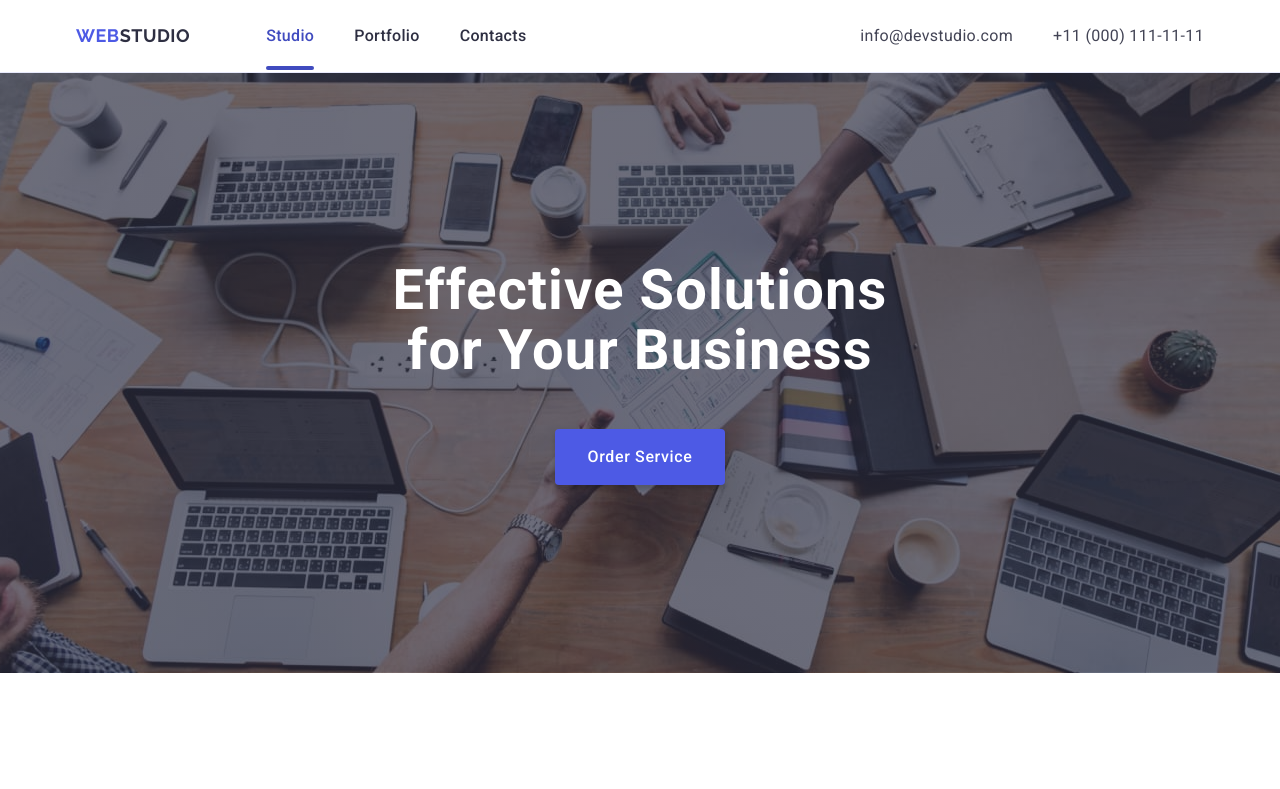
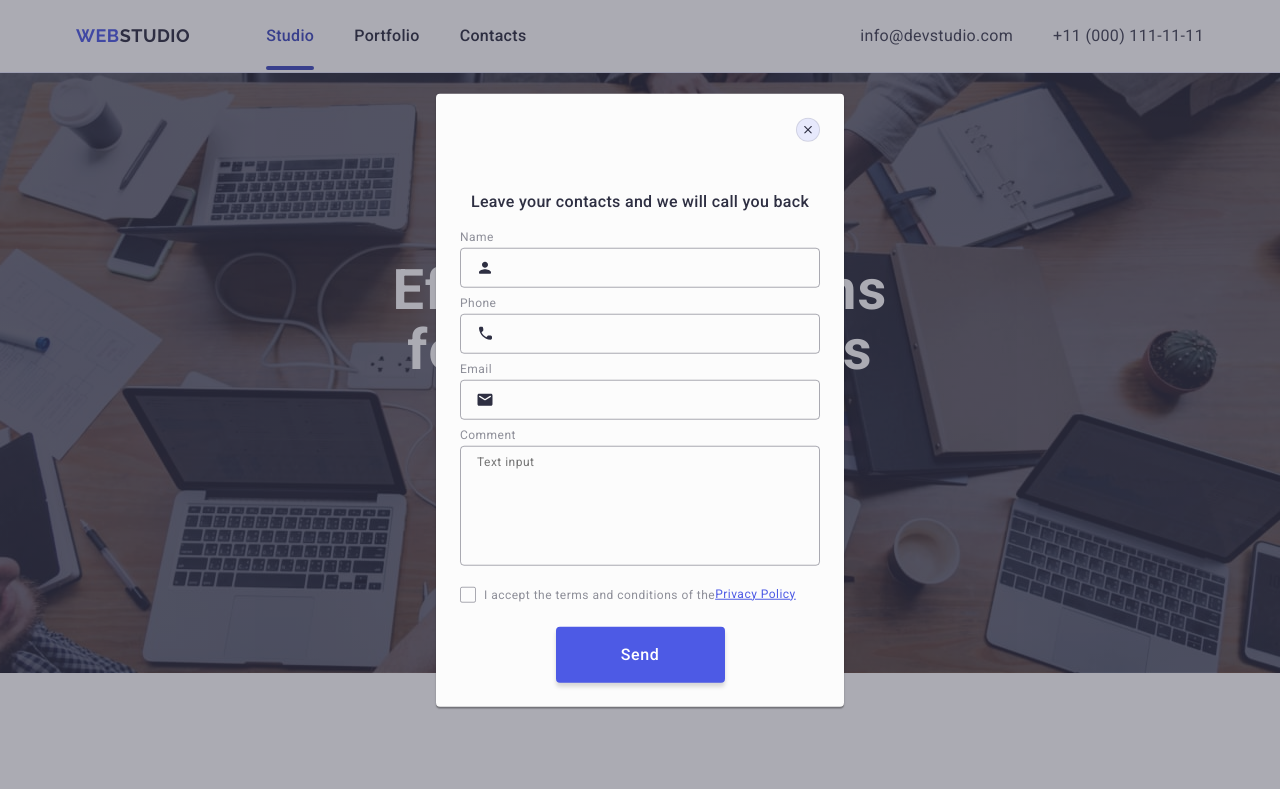
Before and after one commit to Olha-Rizhko/goit-markup-hw-05, a plain HTML site: page index.html in a window 1280 px wide. Shown: the top 789 px of the page. Drawn offline with nearby package versions, Linux system fonts and the light colour scheme.

Commit message:
add form 2nd version

```diff
--- a/css/styles.css
+++ b/css/styles.css
@@ -572,6 +572,7 @@ img {
 .footer-form {
   display: flex;
   align-items: center;
+  gap: 24px;
 }
 
 .footer-input {
@@ -593,21 +594,21 @@ img {
   display: flex;
   align-items: center;
   justify-content: center;
-  gap: 16px;
   height: 40px;
+  min-width: 165px;
   border-radius: 4px;
   background: #4d5ae5;
   border: none;
   color: #fff;
   text-align: center;
-  font-family: Roboto;
+  font-family: Roboto, sans-serif;
   font-size: 16px;
   font-weight: 500;
   line-height: 1.5;
   letter-spacing: 0.04em;
   padding-left: 24px;
   padding-right: 24px;
-  margin-left: 24px;
+  cursor: pointer;
   transition: background-color 250ms cubic-bezier(0.4, 0, 0.2, 1);
 }
 
@@ -618,6 +619,7 @@ img {
 
 .footer-form-btn-icon {
   fill: #ffffff;
+  margin-left: 16px;
 }
 
 /*TODO----------------------------------*/
@@ -633,6 +635,8 @@ img {
   opacity: 0;
   visibility: hidden;
   pointer-events: none;
+  transition: opacity 250ms cubic-bezier(0.4, 0, 0.2, 1),
+    visibility 250ms cubic-bezier(0.4, 0, 0.2, 1);
 }
 
 .is-open {
@@ -652,11 +656,14 @@ img {
   top: 50%;
   left: 50%;
   transform: translate(-50%, -50%);
-  padding: 24px;
+  padding: 72px 24px 24px 24px;
+  transition: transform 250ms cubic-bezier(0.4, 0, 0.2, 1);
 }
 
 .modal-close-btn {
-  margin-left: auto;
+  position: absolute;
+  top: 24px;
+  right: 24px;
   width: 24px;
   height: 24px;
   padding: 0;
@@ -666,7 +673,15 @@ img {
   display: flex;
   align-items: center;
   justify-content: center;
-  transition: background-color 250ms cubic-bezier(0.4, 0, 0.2, 1);
+  cursor: pointer;
+  transition: background-color 250ms cubic-bezier(0.4, 0, 0.2, 1),
+    border 250ms cubic-bezier(0.4, 0, 0.2, 1);
+}
+
+.modal-close-btn:hover,
+.modal-close-btn:focus {
+  background-color: #404bbf;
+  border: none;
 }
 
 .modal-close-btn:active {
@@ -678,7 +693,9 @@ img {
   transition: fill 250ms cubic-bezier(0.4, 0, 0.2, 1);
 }
 
-.modal-close-btn:active .modal-close-icon {
+.modal-close-btn:active .modal-close-icon,
+.modal-close-btn:hover .modal-close-icon,
+.modal-close-btn:focus .modal-close-icon {
   fill: #ffffff;
 }
 
@@ -725,6 +742,10 @@ img {
   margin-bottom: 4px;
 }
 
+.modal-textarea-field {
+  margin-bottom: 16px;
+}
+
 .modal-input-wrap {
   position: relative;
 }
@@ -735,6 +756,7 @@ img {
   left: 16px;
   top: 50%;
   transform: translateY(-50%);
+  transition: fill 250ms cubic-bezier(0.4, 0, 0.2, 1);
 }
 
 .modal-textarea {
@@ -746,6 +768,19 @@ img {
   padding: 8px 16px;
   outline: transparent;
   resize: none;
+  font-size: 12px;
+  line-height: 1.17;
+  letter-spacing: 0.04em;
+  color: rgba(46, 47, 66, 0.4);
+  transition: border-color 250ms cubic-bezier(0.4, 0, 0.2, 1);
+}
+
+.modal-textarea:focus {
+  border-color: #4d5ae5;
+}
+
+.modal-check-field {
+  margin-bottom: 24px;
 }
 
 .check-input {
@@ -766,22 +801,28 @@ img {
   text-decoration: underline;
 }
 
-.check-text span {
+.modal-check-icon {
   width: 16px;
   height: 16px;
   border-radius: 2px;
   border: 1px solid rgba(46, 47, 66, 0.4);
-  margin-right: 8px;
-  display: flex;
+  display: inline-flex;
   align-items: center;
   justify-content: center;
   fill: transparent;
+  margin-right: 8px;
+  transition: background-color 250ms cubic-bezier(0.4, 0, 0.2, 1),
+    border 250ms cubic-bezier(0.4, 0, 0.2, 1),
+    fill 250ms cubic-bezier(0.4, 0, 0.2, 1);
 }
 
 .check-input:checked + .check-text span {
   background-color: #404bbf;
   border: none;
   fill: #f4f4fd;
+}
+
+.form-user-privacy-link {
 }
 
 .modal-send-btn {
@@ -792,15 +833,16 @@ img {
   box-shadow: 0px 4px 4px 0px rgba(0, 0, 0, 0.15);
   color: #fff;
   text-align: center;
-  font-family: Roboto;
+  font-family: Roboto, sans-serif;
   font-size: 16px;
   font-style: normal;
   font-weight: 500;
   line-height: 1.5;
   letter-spacing: 0.04em;
   display: block;
-  margin: 24px auto 0;
+  margin: 0 auto;
   min-width: 169px;
+  cursor: pointer;
   transition: background-color 250ms cubic-bezier(0.4, 0, 0.2, 1);
 }
 
--- a/index.html
+++ b/index.html
@@ -486,7 +486,7 @@
         <div class="page-footer-subscribe">
           <p class="page-footer-form-title">Subscribe</p>
           <form class="footer-form">
-            <label>
+            <label class="footer-form-label">
               <input
                 type="email"
                 name="footer-email"
@@ -505,7 +505,7 @@
       </div>
     </footer>
 
-    <div class="backdrop">
+    <div class="backdrop is-open">
       <div class="modal">
         <button class="modal-close-btn" type="button">
           <svg class="modal-close-icon" width="8" height="8">
@@ -523,7 +523,7 @@
                 name="user-name"
                 id="user-name"
               />
-              <svg class="modal-icon" width="18" height="18">
+              <svg class="modal-icon" width="18" height="24">
                 <use href="./images/icons.svg#icon-person"></use>
               </svg>
             </div>
@@ -538,7 +538,7 @@
                 name="user-phone"
                 id="user-phone"
               />
-              <svg class="modal-icon" width="18" height="18">
+              <svg class="modal-icon" width="18" height="24">
                 <use href="./images/icons.svg#icon-phone"></use>
               </svg>
             </div>
@@ -553,13 +553,15 @@
                 name="user-email"
                 id="user-email"
               />
-              <svg class="modal-icon" width="18" height="18">
+              <svg class="modal-icon" width="18" height="24">
                 <use href="./images/icons.svg#icon-email"></use>
               </svg>
             </div>
           </div>
-          <div class="modal-field">
-            <label for="user-comment" class="modal-label">Comment</label>
+          <div class="modal-textarea-field">
+            <label for="user-comment" class="modal-label modal-label-text"
+              >Comment</label
+            >
             <textarea
               name="user-comment"
               id="user-comment"
@@ -567,21 +569,23 @@
               placeholder="Text input"
             ></textarea>
           </div>
-          <div class="modal-field">
+          <div class="modal-check-field">
             <input
               type="checkbox"
-              name="privacy-policy"
-              id="privacy-policy"
+              name="user-privacy"
+              id="user-privacy"
               class="check-input visually-hidden"
               value="true"
             />
-            <label for="privacy-policy" class="check-text">
-              <span>
+            <label for="user-privacy" class="check-text">
+              <span class="modal-check-icon">
                 <svg class="check-icon" width="10" height="8">
                   <use href="./images/icons.svg#icon-check"></use>
                 </svg> </span
               >I accept the terms and conditions of the
-              <a href="">Privacy Policy</a></label
+              <a href="" class="form-user-privacy-link"
+                >Privacy Policy</a
+              ></label
             >
           </div>
           <button type="submit" class="modal-send-btn">Send</button>
```
